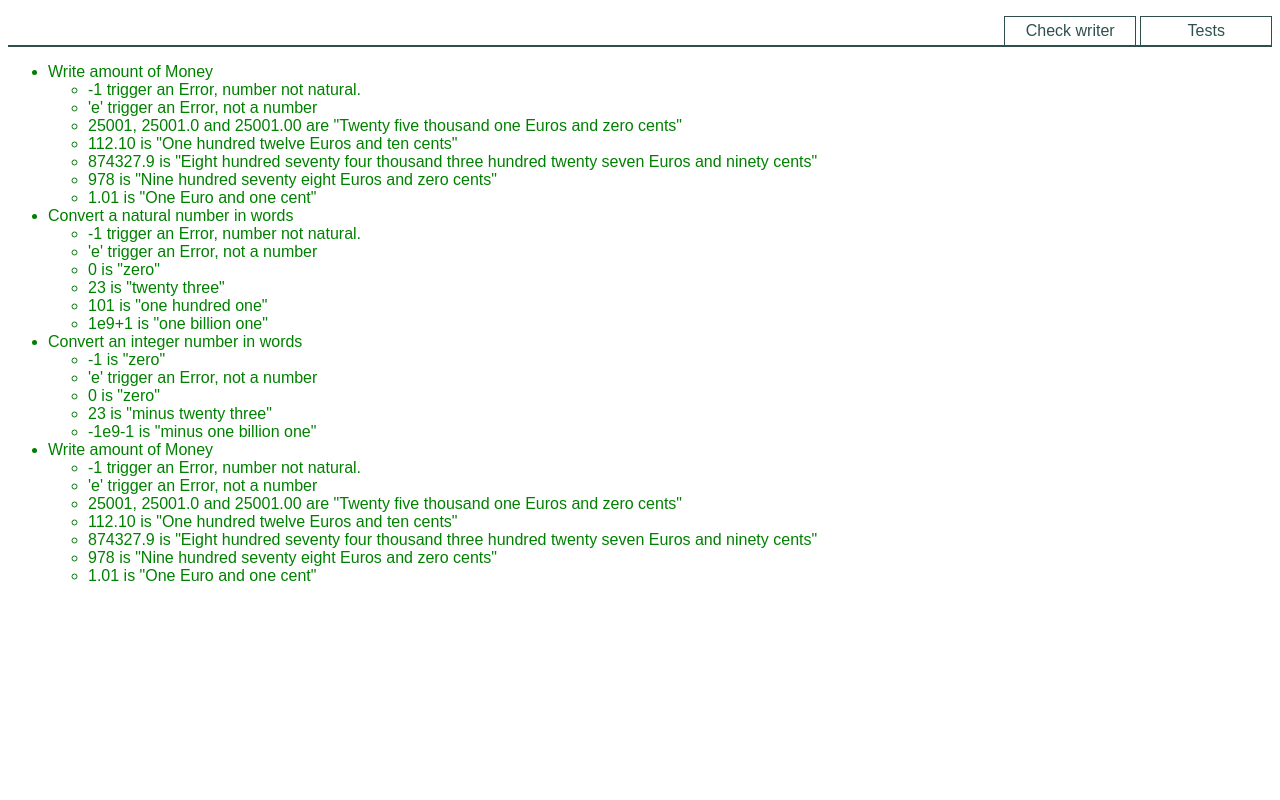
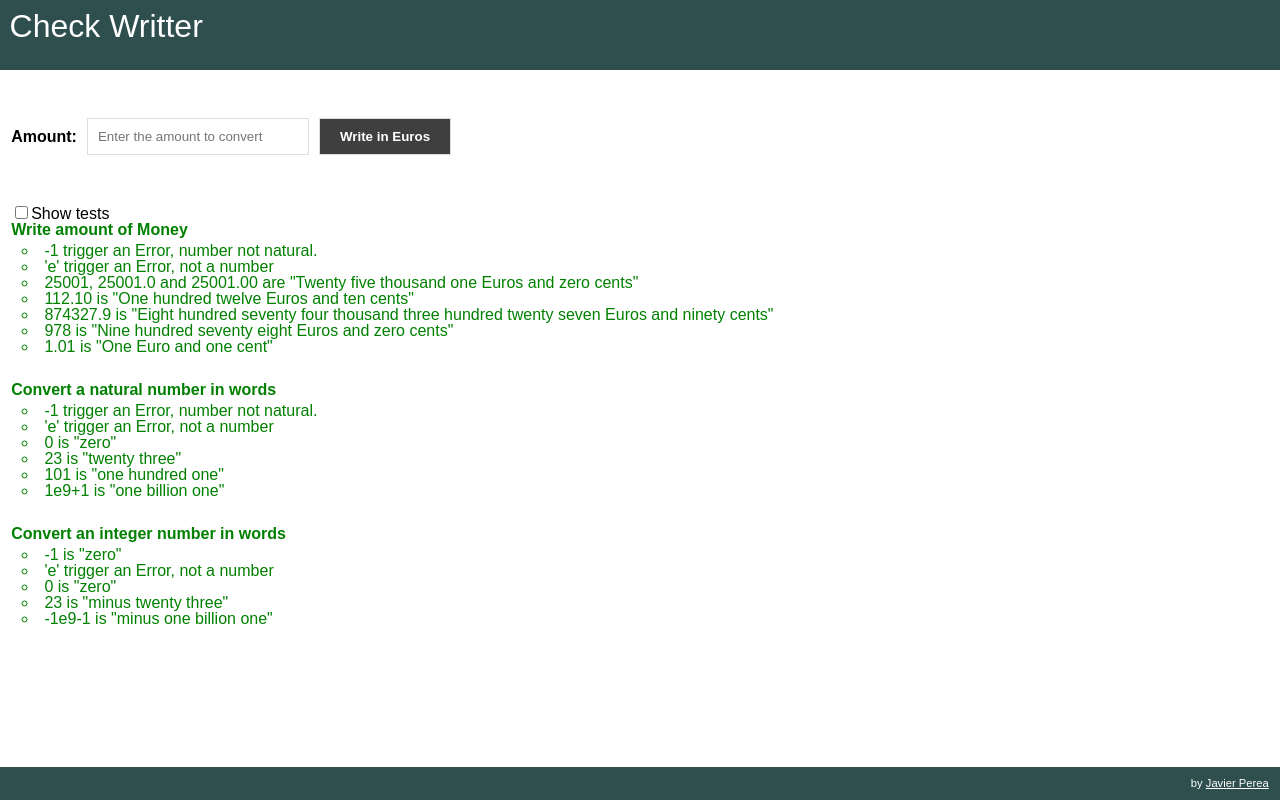
Before and after one commit to infojav/neo-task, a website built with Parcel: page index.html in a window 1280 px wide. Built offline with nearby package versions, Linux system fonts and the light colour scheme.

Commit message:
UI advances

```diff
--- a/index.html
+++ b/index.html
@@ -7,16 +7,44 @@
 
   <body>
     <!-- <div id="app"></div> -->
-    <nav class="header">
-      <ul class="menu">
-        <li><a class="check-writer" href="">Check writer</a></li>
-        <li><a class="tests" href="">Tests</a></li>
-      </ul>
-    </nav>
-    <ul id="results"></ul>
+    <div class="header"><h1>Check Writter</h1></div>
+    <div class="convertion-panel">
+      <label for="amount">Amount:</label>
+      <input
+        type="amount"
+        id="amount"
+        placeholder="Enter the amount to convert"
+        name="amount"
+      />
+      <button type="button" id="buttonWrite">
+        Write in Euros
+      </button>
+    </div>
+    <!-- Test -->
+    <div class="test-panel">
+      <label> <input type="checkbox" name="show-test" />Show tests</label>
+      <ul id="test-results"></ul>
+      <!-- End tests -->
+    </div>
+
+    <div class="footer">
+      by
+      <a href="https://www.linkedin.com/in/infojav/" target="_blank"
+        >Javier Perea</a
+      >
+    </div>
+
     <script src="src/index.js"></script>
     <script>
-      window.onload = () => {};
+      // function handleWriteOnEuros() {
+      //   var amountInput = document.getElementById("amount");
+      //   console.log(amountToWords(24));
+      //   return false;
+      // }
+      window.onload = () => {
+        // var convertButton = document.getElementById("buttonWrite");
+        // convertButton.addEventListener("click", handleWriteOnEuros);
+      };
     </script>
   </body>
 </html>
--- a/src/currency/amountToWords.test.js
+++ b/src/currency/amountToWords.test.js
@@ -1,5 +1,5 @@
 import { amountToWords } from "./amountToWords";
-import { test, assert, throwError } from "../utils/tests";
+import { assert, throwError } from "../utils/tests";
 
 // Amount euros in english
 const AMOUNT = {
@@ -39,4 +39,4 @@ export const testWriteAmount = () => {
 };
 
 // Run test
-test("Write amount of Money", testWriteAmount);
+// test("Write amount of Money", testWriteAmount);
--- a/src/index.js
+++ b/src/index.js
@@ -1,7 +1,35 @@
 import { test } from "./utils/tests";
 
 import { testWriteAmount } from "./currency/amountToWords.test";
-import "./numbers/convertToWords.test";
+import {
+  testNaturalToWords,
+  testIntegerToWords
+} from "./numbers/convertToWords.test";
+// import { amountToWords } from "./currency/amountToWords";
+
+import "./reset.css";
 import "./styles.css";
 
+// Tests
 test("Write amount of Money", testWriteAmount);
+test("Convert a natural number in words", testNaturalToWords);
+test("Convert an integer number in words", testIntegerToWords);
+
+// function handleWriteOnEuros() {
+//   let amountInput = document.getElementById("amount");
+//   let amountText = "";
+//   try {
+//     amountText = amountToWords(amountInput);
+//   } catch (e) {
+//     amountText = e.msg;
+//   }
+
+//   console.log(amountText);
+//   return false;
+// }
+
+window.onload = () => {
+  document
+    .getElementById("buttonWrite")
+    .addEventListener("onclick", e => console.log(e));
+};
--- a/src/numbers/convertToWords.test.js
+++ b/src/numbers/convertToWords.test.js
@@ -1,5 +1,5 @@
 import { naturalToWords, integerToWords } from "../numbers/convertToWords";
-import { test, assert, throwError } from "../utils/tests";
+import { assert, throwError } from "../utils/tests";
 
 const AMOUNT = {
   "0": "zero",
@@ -41,5 +41,5 @@ export const testIntegerToWords = () => {
 };
 
 // Run test
-test("Convert a natural number in words", testNaturalToWords);
-test("Convert an integer number in words", testIntegerToWords);
+// test("Convert a natural number in words", testNaturalToWords);
+// test("Convert an integer number in words", testIntegerToWords);
--- /dev/null
+++ b/src/reset.css
@@ -0,0 +1,125 @@
+html,
+body,
+div,
+span,
+applet,
+object,
+iframe,
+h1,
+h2,
+h3,
+h4,
+h5,
+h6,
+p,
+blockquote,
+pre,
+a,
+abbr,
+acronym,
+address,
+big,
+cite,
+code,
+del,
+dfn,
+em,
+img,
+ins,
+kbd,
+q,
+s,
+samp,
+small,
+strike,
+strong,
+sub,
+sup,
+tt,
+var,
+b,
+u,
+i,
+center,
+dl,
+dt,
+dd,
+ol,
+ul,
+li,
+fieldset,
+form,
+label,
+legend,
+table,
+caption,
+tbody,
+tfoot,
+thead,
+tr,
+th,
+td,
+article,
+aside,
+canvas,
+details,
+embed,
+figure,
+figcaption,
+footer,
+header,
+hgroup,
+menu,
+nav,
+output,
+ruby,
+section,
+summary,
+time,
+mark,
+audio,
+video {
+  margin: 0;
+  padding: 0;
+  border: 0;
+  font-size: 100%;
+  font: inherit;
+  vertical-align: baseline;
+}
+
+/* HTML5 display-role reset for older browsers */
+article,
+aside,
+details,
+figcaption,
+figure,
+footer,
+header,
+hgroup,
+menu,
+nav,
+section {
+  display: block;
+}
+body {
+  line-height: 1;
+}
+ol,
+ul {
+  list-style: none;
+}
+blockquote,
+q {
+  quotes: none;
+}
+blockquote:before,
+blockquote:after,
+q:before,
+q:after {
+  content: "";
+  content: none;
+}
+table {
+  border-collapse: collapse;
+  border-spacing: 0;
+}
--- a/src/styles.css
+++ b/src/styles.css
@@ -1,32 +1,95 @@
 body {
   font-family: sans-serif;
+  padding: 0;
 }
 
-ul.menu {
-  border-bottom: 2px solid #2f4f4f;
-  text-align: right;
-  list-style: none;
+.header {
+  border: 0;
+  padding: 0;
+  width: 100%;
+  height: 70px;
+  background-color: #2f4f4f;
+  text-align: left;
 }
 
-.menu > li {
-  display: inline-block;
-  width: 120px;
-  border: 1px solid #2f4f4f;
-  border-bottom: 0;
-  padding: 0.3em;
-  text-align: center;
+.footer {
+  width: 100%;
+  position: fixed;
+  bottom: 0;
+  height: 1em;
+  border: 1em solid #2f4f4f;
+  background-color: #2f4f4f;
+  text-align: right;
+  color: white;
+  font-size: 0.7em;
 }
 
-li a {
-  color: #2f4f4f;
-  text-decoration: none;
-}
-
-.menu > li:hover {
-  background-color: #555;
+.footer a {
+  padding-right: 2em;
   color: white;
 }
 
-.menu > li a:hover {
+h1 {
   color: white;
+  font-size: 2em;
+  padding: 0.3em;
 }
+
+.convertion-panel {
+  padding-top: 2.7em;
+  padding-left: 0.7em;
+}
+
+.test-panel {
+  padding-top: 2.7em;
+  padding-left: 0.7em;
+}
+
+.test-panel > h2 {
+  font-weight: bold;
+  padding-bottom: 1em;
+}
+
+.convertion-panel {
+  display: flex;
+  flex-flow: row wrap;
+  align-items: center;
+  font-weight: bold;
+}
+
+.convertion-panel label {
+  margin: 5px 10px 5px 0;
+}
+
+.convertion-panel input {
+  min-width: 200px;
+  vertical-align: middle;
+  margin: 5px 10px 5px 0;
+  padding: 10px;
+  background-color: #fff;
+  border: 1px solid #ddd;
+}
+
+.convertion-panel button {
+  padding: 10px 20px;
+  background-color: rgb(63, 63, 63);
+  border: 1px solid #ddd;
+  color: white;
+  cursor: pointer;
+  font-weight: bold;
+}
+
+.convertion-panel button:hover {
+  background-color: black;
+}
+
+@media (max-width: 400px) {
+  .form-inline input {
+    margin: 10px 0;
+  }
+
+  .form-inline {
+    flex-direction: column;
+    align-items: stretch;
+  }
+}
--- a/src/utils/tests.css
+++ b/src/utils/tests.css
@@ -1,2 +1,22 @@
-#results li.pass {color: green;}
-#results li.fail {color: red;}
+#test-results > li {
+  font-weight: bold;
+  padding-bottom: 1.7em;
+}
+
+ul.asserts {
+  padding-top: 0.3em;
+  padding-left: 0.7em;
+  list-style-type: circle;
+  list-style-position: inside;
+}
+
+ul.asserts > li {
+  font-weight: normal;
+}
+
+#test-results li.pass {
+  color: green;
+}
+#test-results li.fail {
+  color: red;
+}
--- a/src/utils/tests.js
+++ b/src/utils/tests.js
@@ -12,8 +12,9 @@ export const assert = (value, desc) => {
   return li;
 };
 export const test = (name, fn) => {
-  results = document.getElementById("results");
+  results = document.getElementById("test-results");
   results = assert(true, name).appendChild(document.createElement("ul"));
+  results.className = "asserts";
   fn();
 };
 
```
